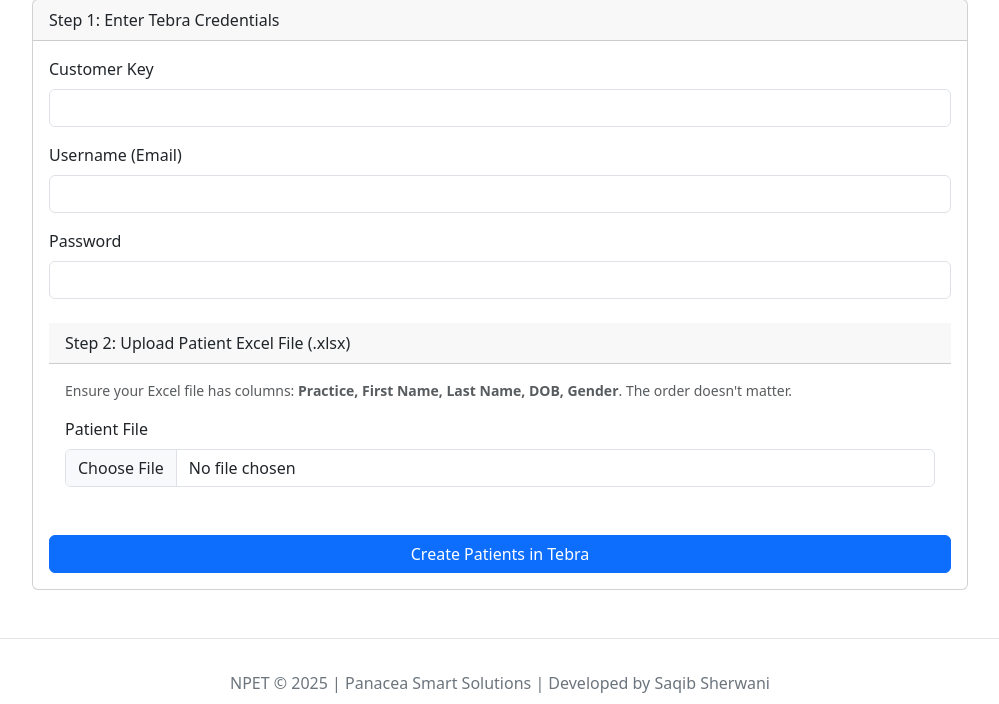
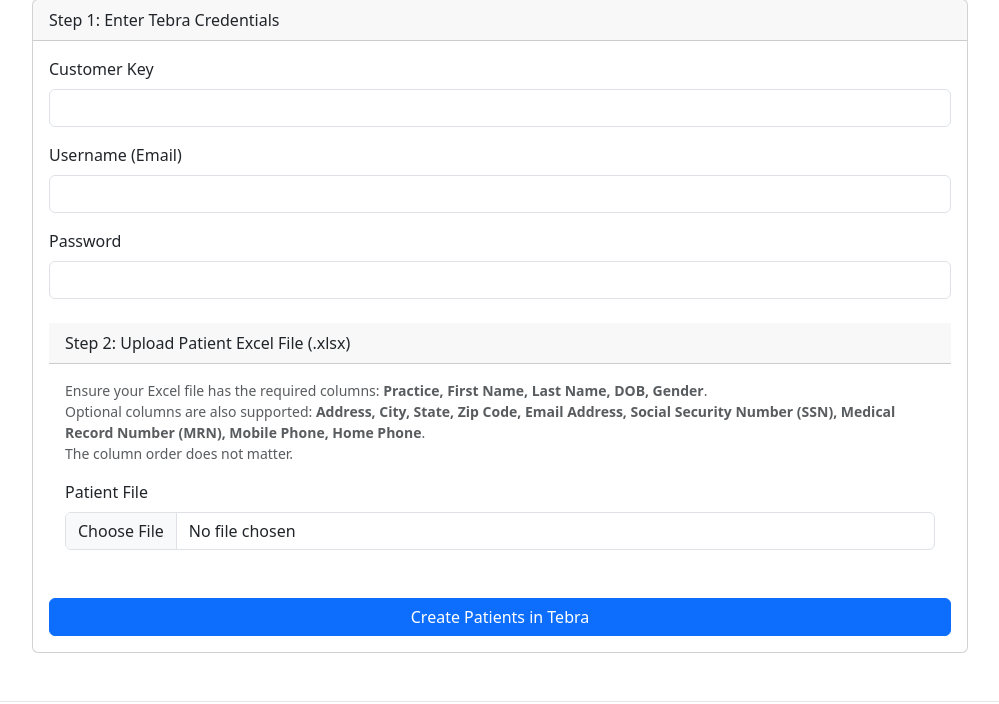
Before and after one commit to saqibcodes007/NPET, a Flask app: page / in a window 1280 px wide. Shown: the part 125-829 px from the top of the page, without its empty margins (140-1139 px from the left). Run offline with Flask 3, Linux system fonts and the light colour scheme.

Commit message:
Update index.html
Docs: Update UI instructions for new optional fields

Description: Modifies the file upload instructions on the main page to list the newly supported optional patient data columns.

```diff
--- a/templates/index.html
+++ b/templates/index.html
@@ -47,7 +47,11 @@
                     <div class="card-header mt-4">Step 2: Upload Patient Excel File (.xlsx)</div>
                     <div class="card-body">
                         <p class="small text-muted">
-                            Ensure your Excel file has columns: <strong>Practice, First Name, Last Name, DOB, Gender</strong>. The order doesn't matter.
+                            Ensure your Excel file has the required columns: <strong>Practice, First Name, Last Name, DOB, Gender</strong>.
+                            <br>
+                            Optional columns are also supported: <strong>Address, City, State, Zip Code, Email Address, Social Security Number (SSN), Medical Record Number (MRN), Mobile Phone, Home Phone</strong>.
+                            <br>
+                            The column order does not matter.
                         </p>
                         <div class="mb-3">
                             <label for="patient_file" class="form-label">Patient File</label>
```
